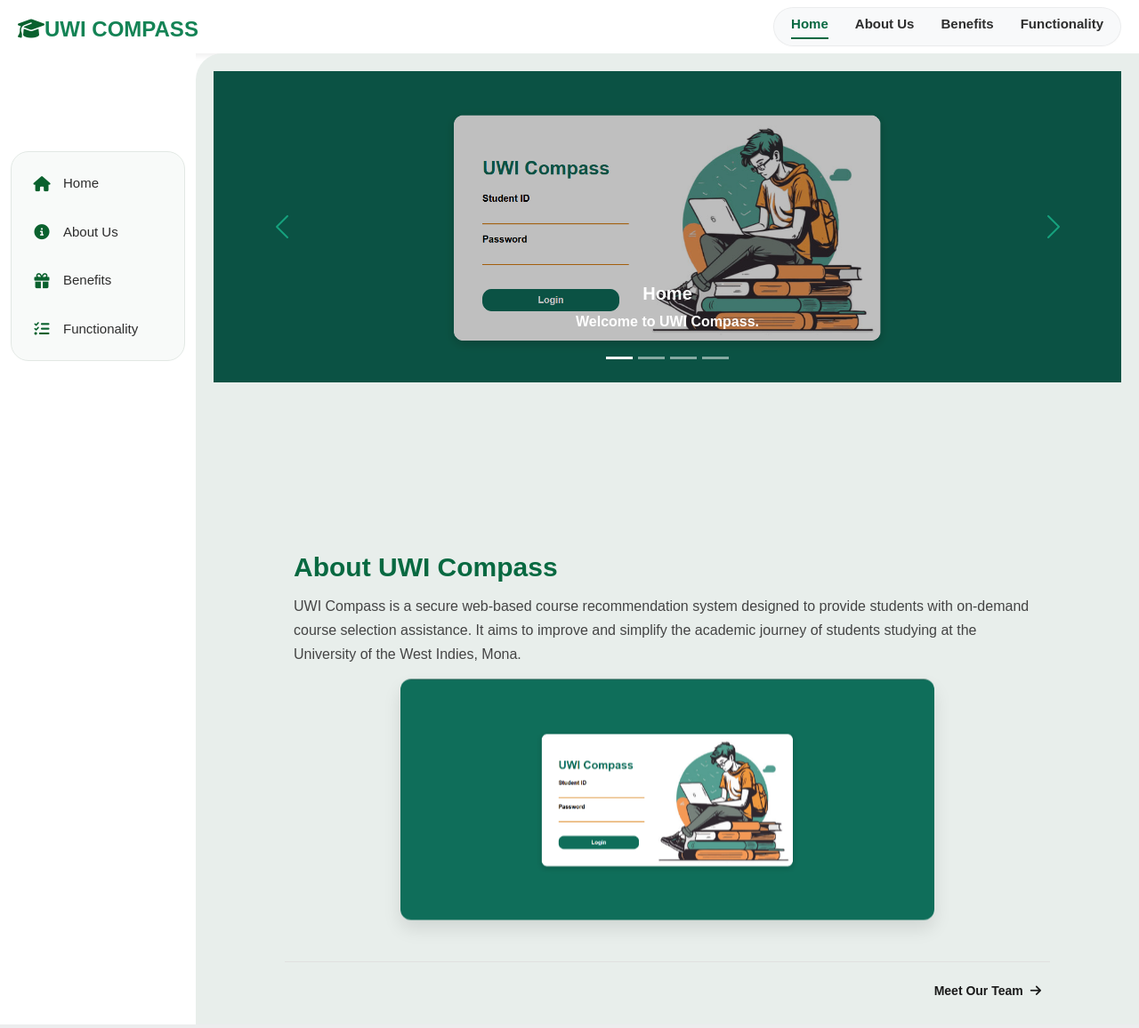
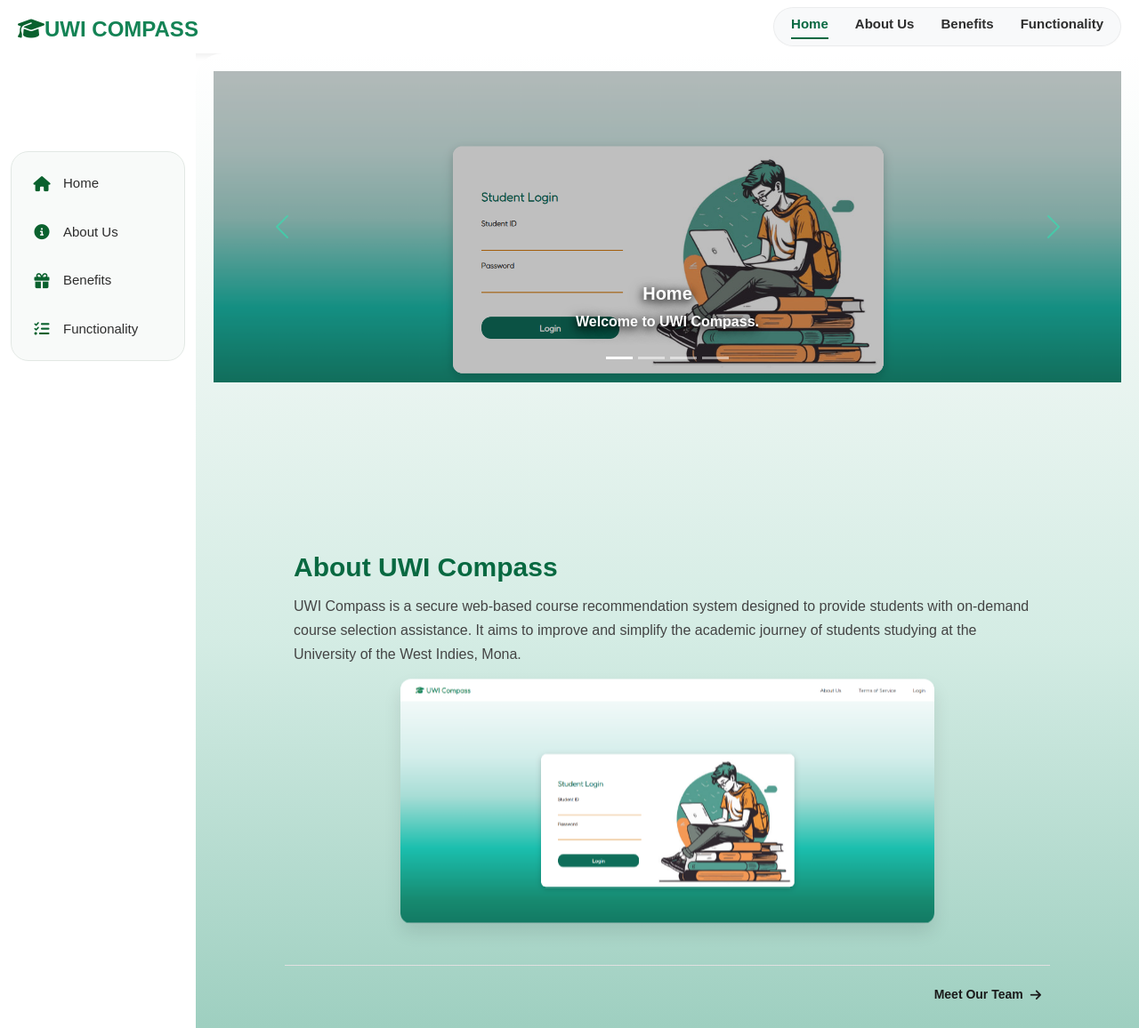
Before and after one commit to JadenA20/UWI-Compass-Promotional-Website, a Flask app: page / in a window 1280 px wide. Shown: the whole page at 89% size. Run offline with Flask 3, Linux system fonts and the light colour scheme; some web fonts are replaced.

Commit message:
Edited home page.

```diff
--- a/app/static/css/app.css
+++ b/app/static/css/app.css
@@ -2,6 +2,13 @@
 
 :root {
     --bg-color: rgb(8, 105, 65);
+    --bg-page: linear-gradient(
+        to bottom,
+        #ffffff 0%,
+        #f0f7f4 25%,
+        #d4ece4 60%,
+        #9ecfc0 100%
+    );
 }
 
 body {
@@ -187,7 +194,7 @@ i {
 .content {
     flex: 1;
     padding: 20px;
-    background-color: #e8eeeb;
+    background: var(--bg-page);
     box-sizing: border-box;
     border-top-left-radius: 30px;
 }
@@ -195,5 +202,6 @@ i {
 .container {
     border-radius: 30px;
     padding: 20px;
-    background-color: white;
+    background-color: rgba(255, 255, 255, 0.85);
+    box-shadow: 0 2px 12px rgba(8, 105, 65, 0.08);
 }
--- a/app/static/css/home.css
+++ b/app/static/css/home.css
@@ -9,6 +9,7 @@
 
 .carousel-img {
     height: 350px;
+    width: 100%;
     object-fit: cover;
     /*border-radius: 12px;*/
     filter: brightness(0.75);
@@ -27,16 +28,20 @@
 .carousel-caption p {
     transition: transform 0.25s ease, text-shadow 0.2s;
     font-weight: bold;
+    color: #fff;
+    text-shadow: 0 2px 8px rgba(0, 0, 0, 0.9),
+                 0 4px 16px rgba(0, 0, 0, 0.7);
 }
 
 .carousel-item:hover .carousel-caption h5 {
     transform: translateY(-5px);
-    text-shadow: 0 2px 8px rgba(0,0,0,0.3);
+    text-shadow: 0 2px 8px rgba(0,0,0,0.7);
 }
 
 .carousel-item:hover .carousel-caption p {
     transform: translateY(3px);
     letter-spacing: 0.3px;
+    text-shadow: 0 2px 8px rgba(0,0,0,0.7);
 }
 
 
--- a/app/templates/home.html
+++ b/app/templates/home.html
@@ -21,7 +21,7 @@
         <div class="carousel-inner">
             <div class="carousel-item active">
                 <a href="{{ url_for('home') }}">
-                    <img src="{{ url_for('static', filename='css/images/compass_login.png') }}" class="d-block w-100 carousel-img" alt="Home">
+                    <img src="{{ url_for('static', filename='css/images/login.png') }}" class="d-block w-100 carousel-img" alt="Home">
                     <div class="carousel-caption">
                         <h5>Home</h5>
                         <p>Welcome to UWI Compass.</p>
@@ -33,7 +33,7 @@
 
             <div class="carousel-item">
                 <a href="{{ url_for('about_us') }}">
-                    <img src="{{ url_for('static', filename='css/images/compass_login.png') }}" class="d-block w-100 carousel-img" alt="About Us">
+                    <img src="{{ url_for('static', filename='css/images/login.png') }}" class="d-block w-100 carousel-img" alt="About Us">
                     <div class="carousel-caption">
                         <h5>About Us</h5>
                         <p>Learn about the brains behind UWI Compass.</p>
@@ -43,7 +43,7 @@
 
             <div class="carousel-item">
                 <a href="{{ url_for('benefits') }}">
-                    <img src="{{ url_for('static', filename='css/images/compass_login.png') }}" class="d-block w-100 carousel-img" alt="Benefits">
+                    <img src="{{ url_for('static', filename='css/images/login.png') }}" class="d-block w-100 carousel-img" alt="Benefits">
                     <div class="carousel-caption">
                         <h5>Benefits of UWI Compass</h5>
                         <p>How UWI Compass benefits UWI Students</p>
@@ -53,7 +53,7 @@
 
             <div class="carousel-item">
                 <a href="{{ url_for('functionality') }}">
-                    <img src="{{ url_for('static', filename='css/images/compass_login.png') }}" class="d-block w-100 carousel-img" alt="Functionality">
+                    <img src="{{ url_for('static', filename='css/images/login.png') }}" class="d-block w-100 carousel-img" alt="Functionality">
                     <div class="carousel-caption">
                         <h5>Functionality</h5>
                         <p>See the workings of UWI Compass</p>
@@ -83,7 +83,7 @@
             </p>
 
             <div class="home-image-wrap">
-                <img src="{{ url_for('static', filename='css/images/compass_login.png') }}"
+                <img src="{{ url_for('static', filename='css/images/login.png') }}"
                     alt="UWI Compass Preview"
                     class="home-image">
             </div>
```
Also changed, not shown: app/static/css/images/finalcompasslogin.png (added), app/static/css/images/login.png (added).
